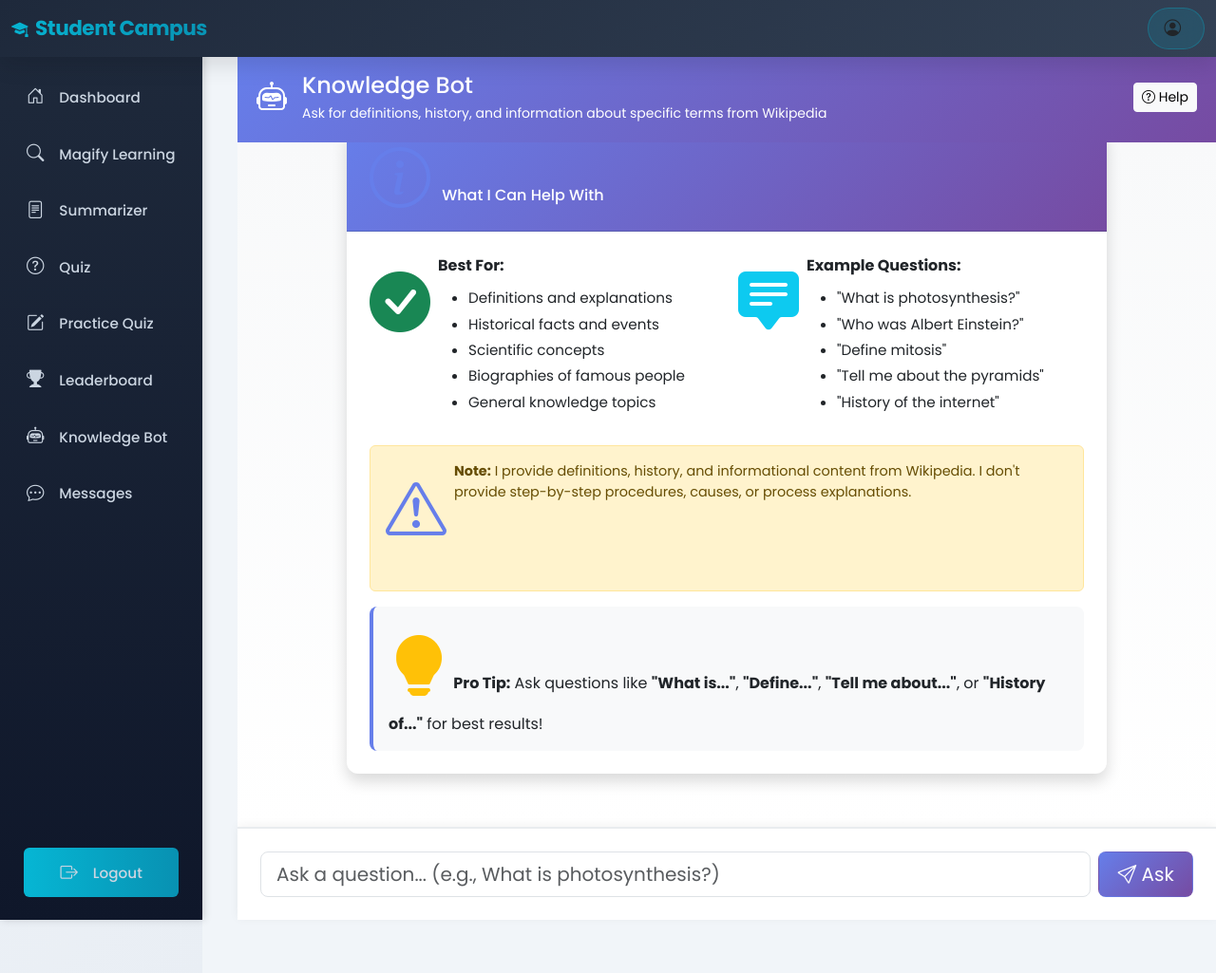
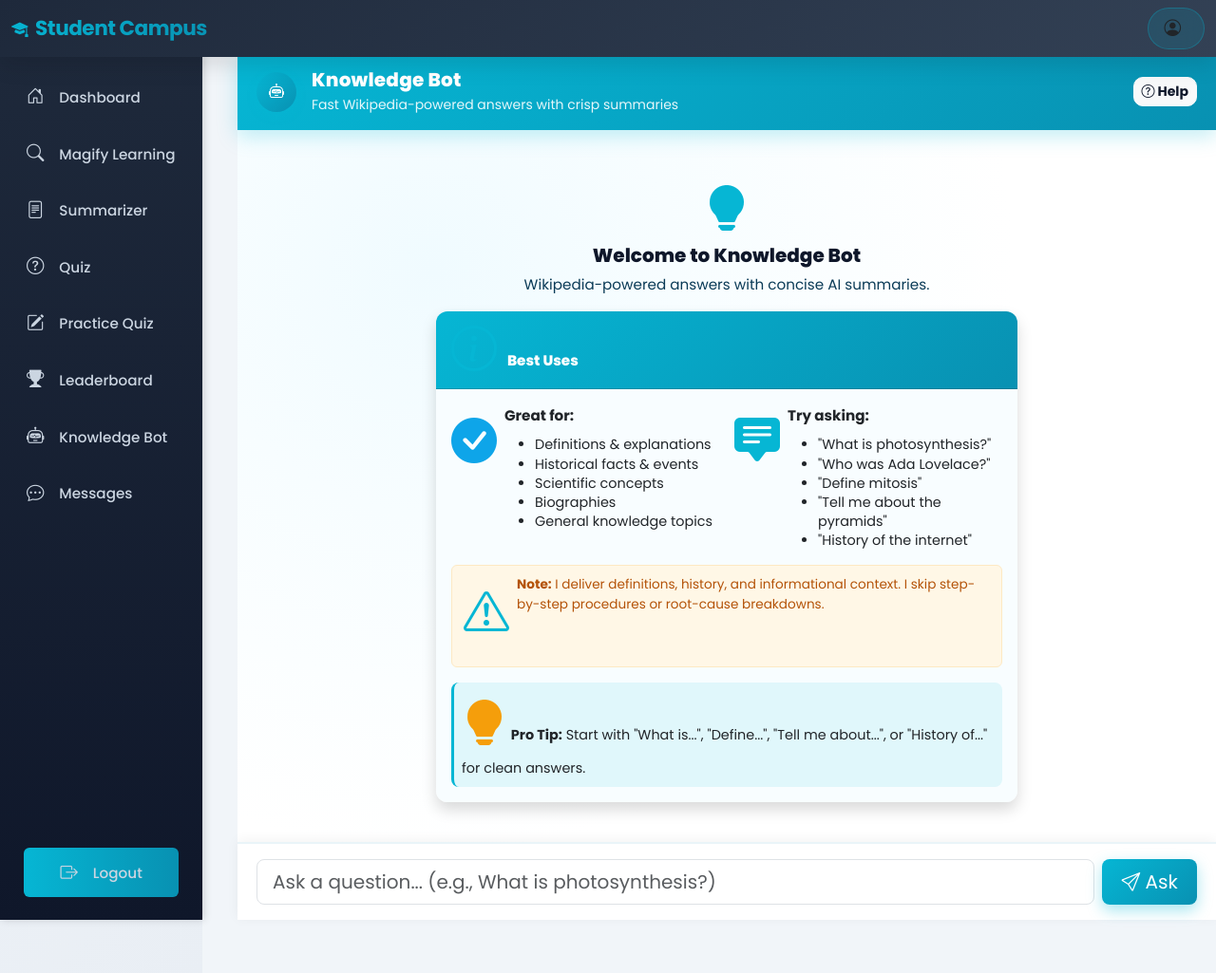
Before and after one commit to Roshan0909/LangChain-PDF-Processor, a Django app: template campus/templates/students/knowledge_bot.html in a window 1280 px wide. Shown: the whole page at 95% size. Run offline with Django 5.2, Linux system fonts and the light colour scheme; the template is opened without the code that fills it, so the values that code supplies are empty.

Commit message:
updated ui

```diff
--- a/campus/templates/students/knowledge_bot.html
+++ b/campus/templates/students/knowledge_bot.html
@@ -4,81 +4,78 @@
 
 {% block student_content %}
 <style>
-    body {
-        overflow: hidden !important;
+    :root {
+        --cyan-dark: #0f172a;
+        --cyan: #06B6D4;
+        --cyan-strong: #0891b2;
+        --cyan-soft: #e0f7fb;
     }
-    .main-content {
-        padding: 0 !important;
-        overflow: hidden !important;
-    }
+    body { overflow: hidden !important; }
+    .main-content { padding: 0 !important; overflow: hidden !important; }
     .chat-container {
         height: calc(100vh - 56px);
         display: flex;
         flex-direction: column;
         position: fixed;
         top: 56px;
-        left: 250px;
+        left: 250px; /* leave space for sidebar */
         right: 0;
         bottom: 0;
+        background: linear-gradient(160deg, #f0fbff 0%, #ffffff 100%);
     }
     .chat-header {
-        background: linear-gradient(135deg, #667eea 0%, #764ba2 100%);
+        background: linear-gradient(135deg, var(--cyan) 0%, var(--cyan-strong) 100%);
         color: white;
-        padding: 20px;
+        padding: 16px 20px;
         flex-shrink: 0;
         z-index: 100;
         position: relative;
+        box-shadow: 0 6px 20px rgba(6, 182, 212, 0.25);
     }
     .chat-messages {
         flex: 1;
         overflow-y: auto;
-        padding: 24px;
-        background: linear-gradient(to bottom, #f8f9fa 0%, #ffffff 100%);
+        padding: 20px;
+        background: radial-gradient(circle at 20% 20%, #f0fbff 0, #f7fdff 25%, #ffffff 60%);
     }
     .chat-input-area {
-        padding: 24px;
+        padding: 16px 20px;
         background: white;
-        border-top: 2px solid #e9ecef;
+        border-top: 2px solid #e9f4f8;
         flex-shrink: 0;
-        box-shadow: 0 -2px 10px rgba(0,0,0,0.05);
+        box-shadow: 0 -2px 12px rgba(0,0,0,0.05);
     }
     .message {
-        margin-bottom: 24px;
+        margin-bottom: 16px;
         display: flex;
         align-items: flex-start;
-        animation: fadeIn 0.3s ease-in;
+        animation: fadeIn 0.25s ease-in;
     }
-    @keyframes fadeIn {
-        from { opacity: 0; transform: translateY(10px); }
-        to { opacity: 1; transform: translateY(0); }
-    }
-    .message.user {
-        justify-content: flex-end;
-    }
-    .message.bot {
-        justify-content: flex-start;
-    }
+    @keyframes fadeIn { from { opacity: 0; transform: translateY(8px); } to { opacity: 1; transform: translateY(0); } }
+    .message.user { justify-content: flex-end; }
+    .message.bot { justify-content: flex-start; }
     .message-bubble {
-        max-width: 75%;
-        padding: 16px 20px;
-        border-radius: 16px;
-        box-shadow: 0 2px 8px rgba(0,0,0,0.1);
+        max-width: 78%;
+        padding: 14px 16px;
+        border-radius: 14px;
+        box-shadow: 0 4px 14px rgba(0,0,0,0.06);
+        word-break: break-word;
     }
     .message.user .message-bubble {
-        background: linear-gradient(135deg, #667eea 0%, #764ba2 100%);
+        background: linear-gradient(135deg, var(--cyan) 0%, var(--cyan-strong) 100%);
         color: white;
-        border-bottom-right-radius: 4px;
+        border-bottom-right-radius: 5px;
     }
     .message.bot .message-bubble {
         background: white;
-        color: #333;
-        border: 1px solid #e9ecef;
-        border-bottom-left-radius: 4px;
+        color: #0f172a;
+        border: 1px solid #e5f2f6;
+        border-bottom-left-radius: 5px;
     }
     .bot-icon {
-        width: 40px;
-        height: 40px;
-        background: linear-gradient(135deg, #667eea 0%, #764ba2 100%);
+        width: 36px;
+        height: 36px;
+        background: linear-gradient(135deg, var(--cyan) 0%, var(--cyan-strong) 100%);
         border-radius: 50%;
         display: flex;
         align-items: center;
@@ -86,102 +83,70 @@
         color: white;
         margin-right: 10px;
         flex-shrink: 0;
+        box-shadow: 0 4px 10px rgba(6, 182, 212, 0.35);
     }
-    .typing-indicator {
-        display: none;
-        padding: 15px;
-    }
+    .typing-indicator { display: none; padding: 10px; }
     .typing-indicator span {
         display: inline-block;
-        width: 8px;
-        height: 8px;
+        width: 7px;
+        height: 7px;
         border-radius: 50%;
-        background: #667eea;
+        background: var(--cyan-strong);
         margin: 0 2px;
-        animation: typing 1.4s infinite;
+        animation: typing 1.2s infinite;
     }
-    .typing-indicator span:nth-child(2) {
-        animation-delay: 0.2s;
-    }
-    .typing-indicator span:nth-child(3) {
-        animation-delay: 0.4s;
-    }
-    @keyframes typing {
-        0%, 60%, 100% { transform: translateY(0); }
-        30% { transform: translateY(-10px); }
-    }
+    .typing-indicator span:nth-child(2) { animation-delay: 0.18s; }
+    .typing-indicator span:nth-child(3) { animation-delay: 0.36s; }
+    @keyframes typing { 0%, 60%, 100% { transform: translateY(0); } 30% { transform: translateY(-8px); } }
     .source-link {
         display: inline-block;
         margin-top: 10px;
-        padding: 5px 10px;
-        background: rgba(255,255,255,0.2);
-        border-radius: 5px;
-        color: white;
+        padding: 6px 10px;
+        background: rgba(6, 182, 212, 0.12);
+        border-radius: 6px;
+        color: var(--cyan-strong);
         text-decoration: none;
         font-size: 0.85rem;
     }
-    .source-link:hover {
-        background: rgba(255,255,255,0.3);
-        color: white;
-    }
-    .bot-message-content {
-        line-height: 1.8;
-        white-space: pre-wrap;
-        word-wrap: break-word;
-    }
-    .bot-message-content p {
-        margin-bottom: 10px;
-    }
-    .bot-message-content ul, .bot-message-content ol {
-        margin-left: 20px;
-        margin-bottom: 10px;
-    }
+    .source-link:hover { background: rgba(6, 182, 212, 0.2); color: var(--cyan-dark); }
+    .bot-message-content { line-height: 1.7; white-space: pre-wrap; word-wrap: break-word; }
+    .bot-message-content p { margin-bottom: 10px; }
+    .bot-message-content ul, .bot-message-content ol { margin-left: 18px; margin-bottom: 10px; }
     .welcome-message {
         text-align: center;
-        padding: 60px 20px 40px;
-        color: #666;
-        max-width: 900px;
+        padding: 28px 14px 22px;
+        color: #3b4a5a;
+        max-width: 640px;
         margin: 0 auto;
     }
-    .welcome-message i {
-        font-size: 4rem;
-        color: #667eea;
-        margin-bottom: 20px;
-    }
-    .message-bubble {
-        word-break: break-word;
-    }
+    .welcome-message i { font-size: 3rem; color: var(--cyan); margin-bottom: 10px; }
     #stopButton {
         display: none;
         background: #dc3545;
         border: none;
         color: white;
-        padding: 12px 24px;
-        border-radius: 8px;
-        font-weight: 600;
-        transition: all 0.3s;
+        padding: 12px 20px;
+        border-radius: 10px;
+        font-weight: 700;
+        transition: all 0.25s;
     }
-    #stopButton:hover {
-        background: #c82333;
-        transform: translateY(-2px);
-        box-shadow: 0 4px 8px rgba(220, 53, 69, 0.3);
-    }
-    #stopButton i {
-        margin-right: 6px;
-    }
+    #stopButton:hover { background: #c82333; transform: translateY(-1px); box-shadow: 0 4px 8px rgba(220, 53, 69, 0.3); }
+    #stopButton i { margin-right: 6px; }
 </style>
 
 <div class="chat-container">
     <div class="chat-header">
         <div class="d-flex align-items-center justify-content-between">
             <div class="d-flex align-items-center">
-                <i class="bi bi-robot me-3" style="font-size: 2rem;"></i>
+                <div class="bot-icon me-3" style="width: 42px; height: 42px;">
+                    <i class="bi bi-robot"></i>
+                </div>
                 <div>
-                    <h4 class="mb-1">Knowledge Bot</h4>
-                    <small style="display: block; margin-top: 4px;">Ask for definitions, history, and information about specific terms from Wikipedia</small>
+                    <h5 class="mb-1" style="font-weight: 800; letter-spacing: 0.2px;">Knowledge Bot</h5>
+                    <small style="display: block; margin-top: 2px; opacity: 0.9;">Fast Wikipedia-powered answers with crisp summaries</small>
                 </div>
             </div>
-            <button class="btn btn-sm btn-light" onclick="showUsageGuide()" title="Usage Guide">
+            <button class="btn btn-sm btn-light" onclick="showUsageGuide()" title="Usage Guide" style="border-radius: 10px; font-weight: 700; color: #0f172a;">
                 <i class="bi bi-question-circle"></i> Help
             </button>
         </div>
@@ -191,38 +156,38 @@
         {% if not chat_history %}
         <div class="welcome-message">
             <i class="bi bi-lightbulb-fill"></i>
-            <h4 class="mb-3">Welcome to Knowledge Bot!</h4>
-            <p class="text-muted mb-4">I search Wikipedia and use AI to provide well-formatted educational answers.</p>
+            <h4 class="mb-2" style="font-weight: 800; color: #0f172a; font-size: 1.25rem;">Welcome to Knowledge Bot</h4>
+            <p class="mb-3" style="color: #0b3b57; font-size: 0.95rem;">Wikipedia-powered answers with concise AI summaries.</p>
 
-            <div class="card shadow" style="max-width: 800px; margin: 0 auto; text-align: left; border: none; border-radius: 12px; overflow: hidden;">
-                <div class="card-header" style="background: linear-gradient(135deg, #667eea 0%, #764ba2 100%); color: white; padding: 16px 24px;">
-                    <h6 class="mb-0"><i class="bi bi-info-circle me-2"></i> What I Can Help With</h6>
+            <div class="card shadow" style="max-width: 640px; margin: 0 auto; text-align: left; border: none; border-radius: 12px; overflow: hidden;">
+                <div class="card-header" style="background: linear-gradient(135deg, var(--cyan) 0%, var(--cyan-strong) 100%); color: white; padding: 12px 16px;">
+                    <h6 class="mb-0" style="font-weight: 800; font-size: 0.95rem;"><i class="bi bi-info-circle me-2"></i> Best Uses</h6>
                 </div>
-                <div class="card-body p-4">
-                    <div class="row mb-3">
-                        <div class="col-md-6 mb-3">
+                <div class="card-body p-3" style="background: #f8fdff;">
+                    <div class="row g-3 mb-3">
+                        <div class="col-md-6">
                             <div class="d-flex align-items-start">
-                                <i class="bi bi-check-circle-fill text-success me-2 mt-1"></i>
+                                <i class="bi bi-check-circle-fill me-2 mt-1" style="color: #0ea5e9;"></i>
                                 <div>
-                                    <strong>Best For:</strong>
-                                    <ul class="mt-2 mb-0" style="font-size: 0.95rem; line-height: 1.8;">
-                                        <li>Definitions and explanations</li>
-                                        <li>Historical facts and events</li>
+                                    <strong style="font-size: 0.95rem;">Great for:</strong>
+                                    <ul class="mt-2 mb-0" style="font-size: 0.9rem; line-height: 1.4;">
+                                        <li>Definitions & explanations</li>
+                                        <li>Historical facts & events</li>
                                         <li>Scientific concepts</li>
-                                        <li>Biographies of famous people</li>
+                                        <li>Biographies</li>
                                         <li>General knowledge topics</li>
                                     </ul>
                                 </div>
                             </div>
                         </div>
-                        <div class="col-md-6 mb-3">
+                        <div class="col-md-6">
                             <div class="d-flex align-items-start">
-                                <i class="bi bi-chat-square-text-fill text-info me-2 mt-1"></i>
+                                <i class="bi bi-chat-square-text-fill me-2 mt-1" style="color: #06b6d4;"></i>
                                 <div>
-                                    <strong>Example Questions:</strong>
-                                    <ul class="mt-2 mb-0" style="font-size: 0.95rem; line-height: 1.8;">
+                                    <strong style="font-size: 0.95rem;">Try asking:</strong>
+                                    <ul class="mt-2 mb-0" style="font-size: 0.9rem; line-height: 1.4;">
                                         <li>"What is photosynthesis?"</li>
-                                        <li>"Who was Albert Einstein?"</li>
+                                        <li>"Who was Ada Lovelace?"</li>
                                         <li>"Define mitosis"</li>
                                         <li>"Tell me about the pyramids"</li>
                                         <li>"History of the internet"</li>
@@ -232,18 +197,15 @@
                         </div>
                     </div>
 
-                    <div class="alert alert-warning d-flex align-items-start mb-3" style="font-size: 0.9rem;">
+                    <div class="alert d-flex align-items-start mb-3" style="font-size: 0.85rem; background: #fff7e6; color: #b45309; border: 1px solid #fde9c3; padding: 10px 12px;">
                         <i class="bi bi-exclamation-triangle me-2 mt-1"></i>
                         <div>
-                            <strong>Note:</strong> I provide definitions, history, and informational content from Wikipedia.
-                            I don't provide step-by-step procedures, causes, or process explanations.
+                            <strong>Note:</strong> I deliver definitions, history, and informational context. I skip step-by-step procedures or root-cause breakdowns.
                         </div>
                     </div>
 
-                    <div class="p-3" style="background: #f8f9fa; border-radius: 8px; border-left: 4px solid #667eea;">
-                        <i class="bi bi-lightbulb-fill text-warning"></i> <strong>Pro Tip:</strong>
-                        Ask questions like <strong>"What is..."</strong>, <strong>"Define..."</strong>,
-                        <strong>"Tell me about..."</strong>, or <strong>"History of..."</strong> for best results!
+                    <div class="p-2" style="background: #e0f7fb; border-radius: 8px; border-left: 3px solid var(--cyan); font-size: 0.9rem;">
+                        <i class="bi bi-lightbulb-fill" style="color: #f59e0b;"></i> <strong>Pro Tip:</strong> Start with "What is...", "Define...", "Tell me about...", or "History of..." for clean answers.
                     </div>
                 </div>
             </div>
@@ -282,7 +244,7 @@
             <input type="text" id="questionInput" class="form-control form-control-lg"
                    placeholder="Ask a question... (e.g., What is photosynthesis?)"
                    autocomplete="off" required>
-            <button type="submit" id="askButton" class="btn btn-lg" style="background: linear-gradient(135deg, #667eea 0%, #764ba2 100%); color: white; min-width: 100px;">
+            <button type="submit" id="askButton" class="btn btn-lg" style="background: linear-gradient(135deg, var(--cyan) 0%, var(--cyan-strong) 100%); color: white; min-width: 100px; border: none; box-shadow: 0 6px 16px rgba(6, 182, 212, 0.35);">
                 <i class="bi bi-send"></i> Ask
             </button>
             <button type="button" id="stopButton" class="btn btn-lg">
```
